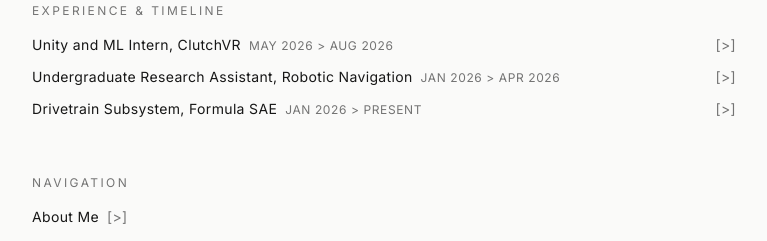
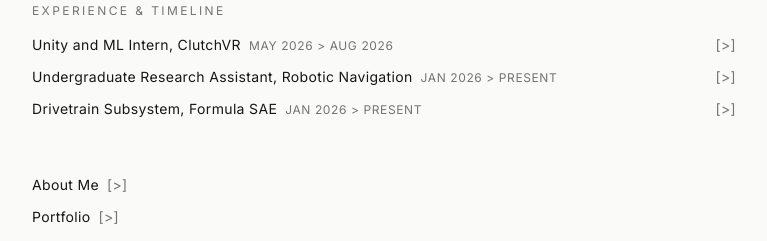
Before and after one commit to dhirptl/dp-personal-website, a Next.js app: page / in a window 1280 px wide. Shown: the part 246-487 px from the top of the page, without its empty margins (256-1023 px from the left). Built offline with nearby package versions, Linux system fonts and the light colour scheme.

Commit message:
nav delete

```diff
--- a/components/NavLinks.tsx
+++ b/components/NavLinks.tsx
@@ -17,7 +17,6 @@ const navItems: NavItem[] = [
 export function NavLinks() {
   return (
     <nav aria-label="Primary" className="space-y-4">
-      <h2 className="text-xs uppercase tracking-[0.2em] text-neutral-500 dark:text-neutral-400">Navigation</h2>
       <ul className="grid gap-3 text-sm">
         {navItems.map((item) => (
           <li key={item.label}>
--- a/components/TimelineGrid.tsx
+++ b/components/TimelineGrid.tsx
@@ -14,7 +14,7 @@ const timelineItems: TimelineItem[] = [
   },
   {
     title: "Undergraduate Research Assistant, Robotic Navigation",
-    range: "JAN 2026 > APR 2026",
+    range: "JAN 2026 > PRESENT",
     href: "/experience/robotic-navigation",
   },
   {
```
